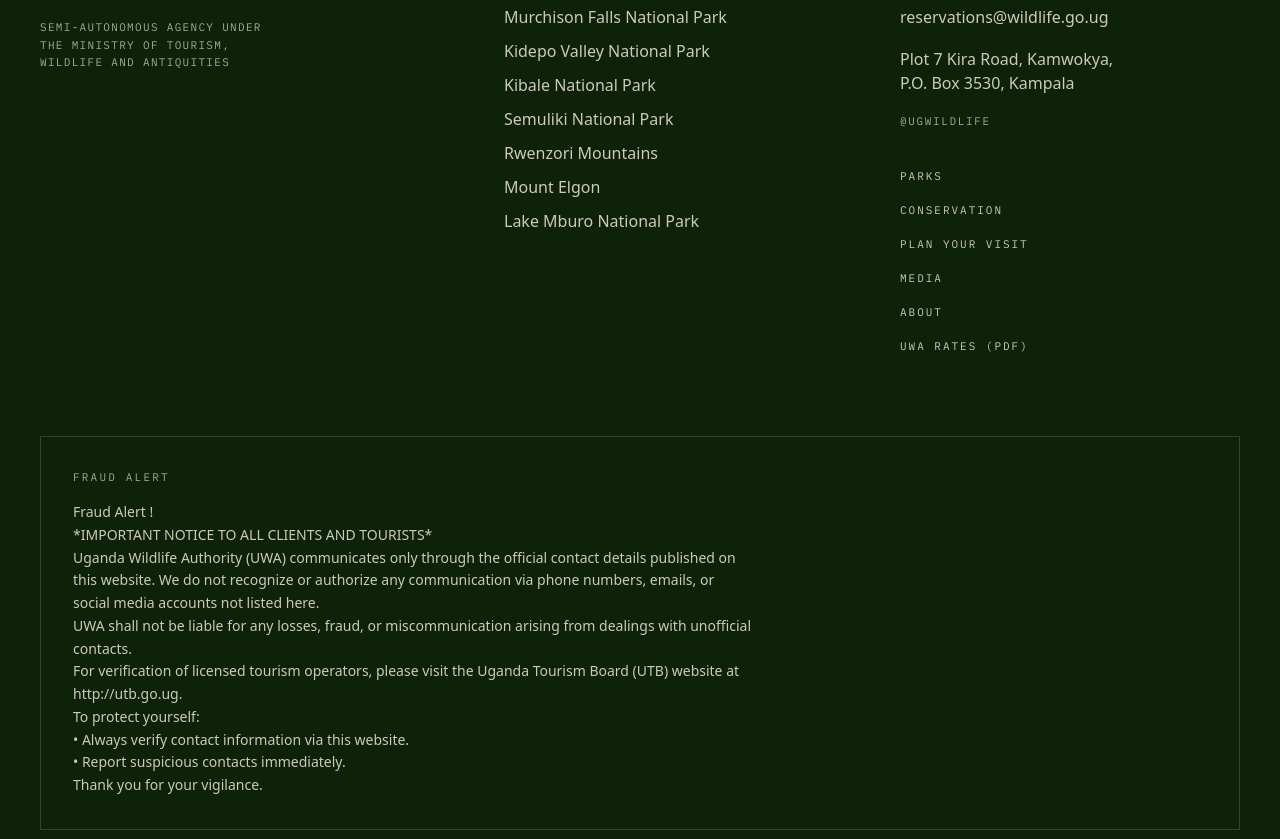
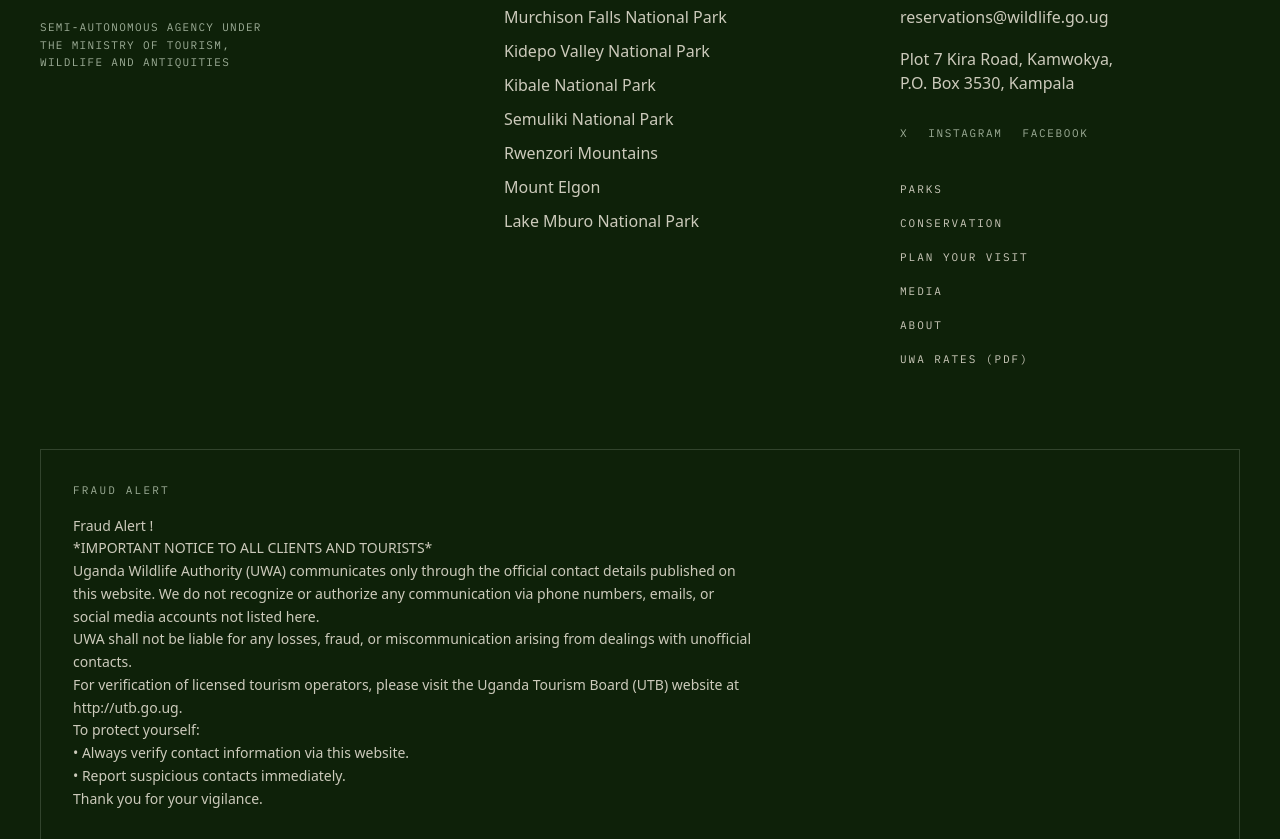
Before and after one commit to TheyloveShaka/uwa-redesign, a React (Vite) app: page / in a window 1280 px wide. Shown: the part 6517-7356 px from the top of the page. Built offline with nearby package versions, Linux system fonts and the light colour scheme.

Commit message:
Real clickable social links (X, Instagram, Facebook), replacing unlinked handle text

```diff
--- a/src/components/footer/Footer.tsx
+++ b/src/components/footer/Footer.tsx
@@ -1,5 +1,5 @@
 import { Link } from "react-router-dom";
-import { contact, cta, identity, nav } from "../../data/facts";
+import { contact, cta, identity, nav, socials } from "../../data/facts";
 import { fraudAlert } from "../../data/pages";
 import { parks } from "../../data/parks";
 
@@ -88,9 +88,27 @@
                 </a>
               </li>
               <li className="max-w-[26ch] pt-2">{contact.address}</li>
-              <li className="pt-2 font-mono text-[11px] uppercase tracking-[0.15em] text-mist">
-                {contact.social}
-              </li>
+            </ul>
+
+            {/* Real, clickable profiles, not just a printed "@ugwildlife".
+                A visually-hidden label per link so "X", "Instagram" and
+                "Facebook" read as three distinct destinations to a screen
+                reader rather than three identical "opens in a new tab"
+                announcements. */}
+            <ul className="mt-6 flex gap-5">
+              {socials.map((s) => (
+                <li key={s.platform}>
+                  <a
+                    href={s.href}
+                    target="_blank"
+                    rel="noreferrer"
+                    className="font-mono text-[11px] uppercase tracking-[0.15em] text-mist transition-colors hover:text-papyrus focus-visible:text-papyrus"
+                  >
+                    {s.platform}
+                    <span className="sr-only"> ({s.handle}, opens in a new tab)</span>
+                  </a>
+                </li>
+              ))}
             </ul>
 
             <ul className="mt-8 space-y-2.5">
--- a/src/data/facts.ts
+++ b/src/data/facts.ts
@@ -152,8 +152,37 @@
   phone: "+256 414 355000",
   landline: "+256 312 355000",
   address: "Plot 7 Kira Road, Kamwokya, P.O. Box 3530, Kampala",
-  social: "@ugwildlife",
 } as const;
+
+/**
+ * Real, verified UWA profiles, not an unlinked "@ugwildlife" handle. Twitter/X
+ * and Instagram are confirmed by a live, clickable `<a href>` in
+ * ugandawildlife.org's own page source. Facebook is confirmed by their own
+ * schema.org Organization markup (the `sameAs` field), which is UWA's own
+ * first-party claim about their accounts, just published as structured data
+ * rather than a visible link on the page.
+ *
+ * Their page also references YouTube, LinkedIn and TikTok icons, but those
+ * are unlinked assets from the page-builder's icon library, not confirmed
+ * profile links, so they are left out rather than guessed at.
+ */
+export const socials = [
+  {
+    platform: "X",
+    handle: "@ugwildlife",
+    href: "https://twitter.com/ugwildlife",
+  },
+  {
+    platform: "Instagram",
+    handle: "@ugwildlife",
+    href: "https://www.instagram.com/ugwildlife",
+  },
+  {
+    platform: "Facebook",
+    handle: "Uganda Wildlife Authority",
+    href: "https://www.facebook.com/UgandaWildlifeAuthority",
+  },
+] as const;
 
 /**
  * Verbatim from ugandawildlife.org's "Wildlife/Eco-System Conservation"
```
